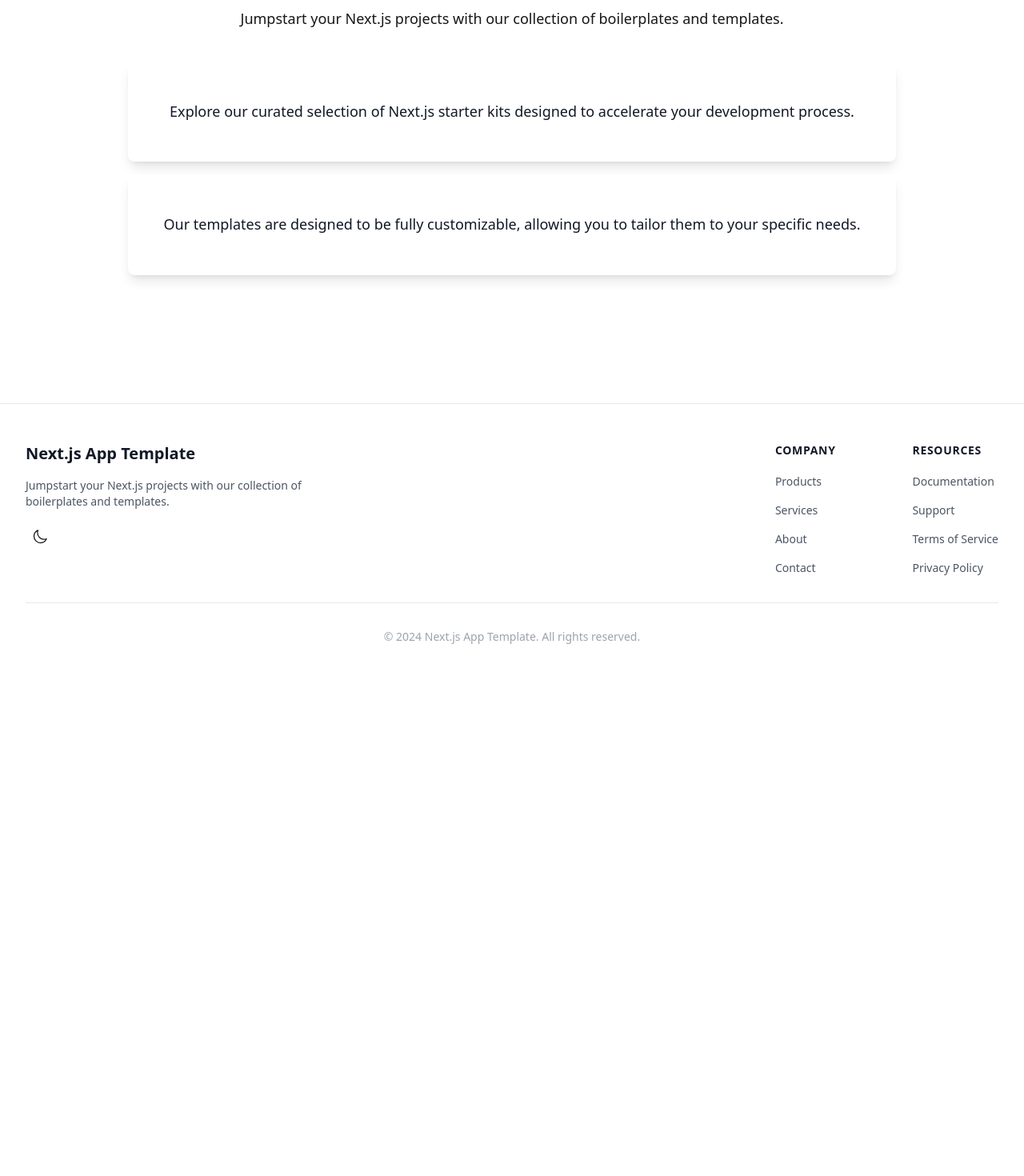
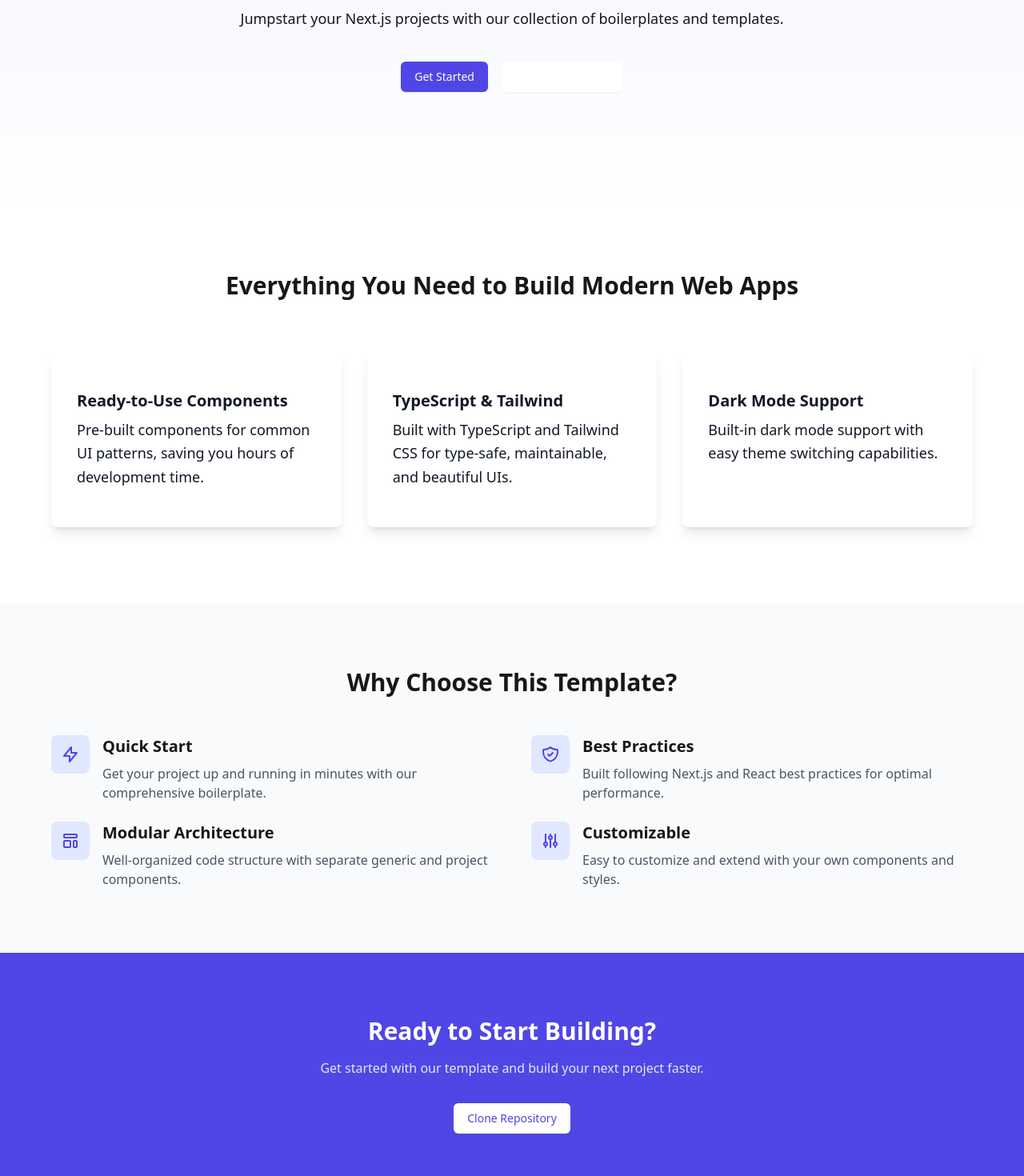
Before and after one commit to KenanBek/nextjs-app-template, a Next.js app: page / in a window 1280 px wide. Shown: the part 360-1830 px from the top of the page at 80% size. Before the commit the page ends 1214 px from the top, so only its background shows below. Built offline with nearby package versions, Linux system fonts and the light colour scheme.

Commit message:
Landing page

```diff
--- a/app/page.tsx
+++ b/app/page.tsx
@@ -1,21 +1,132 @@
 import InfoBox from "@/components/generic/InfoBox";
 import PageHeader from "@/components/generic/PageHeader";
+import CTAButton from "@/components/generic/CTAButton";
 import appConfig from "@/config/app.config";
 
 export default function HomePage() {
   return (
-    <main className="flex flex-col items-center justify-center text-center gap-12 px-8 py-24">
+    <main className="flex flex-col items-center justify-center">
+      {/* Hero Section */}
+      <section className="w-full py-24 px-8 bg-gradient-to-b from-indigo-50 to-white dark:from-gray-900 dark:to-gray-800">
+        <div className="max-w-4xl mx-auto text-center">
           <PageHeader
             title={appConfig.title}
             description={appConfig.description}
           >
-        <InfoBox>
-          Explore our curated selection of Next.js starter kits designed to accelerate your development process.
+            <div className="flex gap-4 justify-center mt-8">
+              <CTAButton href="https://github.com/KenanBek/nextjs-app-template">
+                Get Started
+              </CTAButton>
+              <CTAButton
+                href="/components"
+                className="bg-white text-indigo-600 hover:bg-gray-50 dark:bg-gray-800 dark:text-white dark:hover:bg-gray-700"
+              >
+                View Components
+              </CTAButton>
+            </div>
+          </PageHeader>
+        </div>
+      </section>
+
+      {/* Features Section */}
+      <section className="w-full py-20 px-8 bg-white dark:bg-gray-800">
+        <div className="max-w-6xl mx-auto">
+          <h2 className="text-3xl font-bold text-center mb-12">
+            Everything You Need to Build Modern Web Apps
+          </h2>
+          <div className="grid md:grid-cols-3 gap-8">
+            <InfoBox className="!text-left">
+              <h3 className="text-xl font-semibold mb-2">Ready-to-Use Components</h3>
+              <p>Pre-built components for common UI patterns, saving you hours of development time.</p>
             </InfoBox>
-        <InfoBox>
-          Our templates are designed to be fully customizable, allowing you to tailor them to your specific needs.
+            <InfoBox className="!text-left">
+              <h3 className="text-xl font-semibold mb-2">TypeScript & Tailwind</h3>
+              <p>Built with TypeScript and Tailwind CSS for type-safe, maintainable, and beautiful UIs.</p>
             </InfoBox>
-      </PageHeader>
+            <InfoBox className="!text-left">
+              <h3 className="text-xl font-semibold mb-2">Dark Mode Support</h3>
+              <p>Built-in dark mode support with easy theme switching capabilities.</p>
+            </InfoBox>
+          </div>
+        </div>
+      </section>
+
+      {/* Benefits Section */}
+      <section className="w-full py-20 px-8 bg-gray-50 dark:bg-gray-900">
+        <div className="max-w-6xl mx-auto">
+          <h2 className="text-3xl font-bold text-center mb-12">
+            Why Choose This Template?
+          </h2>
+          <div className="grid md:grid-cols-2 gap-12">
+            <div className="space-y-6">
+              <div className="flex gap-4">
+                <div className="flex-shrink-0 w-12 h-12 rounded-lg bg-indigo-100 dark:bg-indigo-900 flex items-center justify-center">
+                  <svg className="w-6 h-6 text-indigo-600 dark:text-indigo-400" fill="none" stroke="currentColor" viewBox="0 0 24 24">
+                    <path strokeLinecap="round" strokeLinejoin="round" strokeWidth={2} d="M13 10V3L4 14h7v7l9-11h-7z" />
+                  </svg>
+                </div>
+                <div>
+                  <h3 className="text-xl font-semibold mb-2">Quick Start</h3>
+                  <p className="text-gray-600 dark:text-gray-300">Get your project up and running in minutes with our comprehensive boilerplate.</p>
+                </div>
+              </div>
+              <div className="flex gap-4">
+                <div className="flex-shrink-0 w-12 h-12 rounded-lg bg-indigo-100 dark:bg-indigo-900 flex items-center justify-center">
+                  <svg className="w-6 h-6 text-indigo-600 dark:text-indigo-400" fill="none" stroke="currentColor" viewBox="0 0 24 24">
+                    <path strokeLinecap="round" strokeLinejoin="round" strokeWidth={2} d="M4 5a1 1 0 011-1h14a1 1 0 011 1v2a1 1 0 01-1 1H5a1 1 0 01-1-1V5zM4 13a1 1 0 011-1h6a1 1 0 011 1v6a1 1 0 01-1 1H5a1 1 0 01-1-1v-6zM16 13a1 1 0 011-1h2a1 1 0 011 1v6a1 1 0 01-1 1h-2a1 1 0 01-1-1v-6z" />
+                  </svg>
+                </div>
+                <div>
+                  <h3 className="text-xl font-semibold mb-2">Modular Architecture</h3>
+                  <p className="text-gray-600 dark:text-gray-300">Well-organized code structure with separate generic and project components.</p>
+                </div>
+              </div>
+            </div>
+            <div className="space-y-6">
+              <div className="flex gap-4">
+                <div className="flex-shrink-0 w-12 h-12 rounded-lg bg-indigo-100 dark:bg-indigo-900 flex items-center justify-center">
+                  <svg className="w-6 h-6 text-indigo-600 dark:text-indigo-400" fill="none" stroke="currentColor" viewBox="0 0 24 24">
+                    <path strokeLinecap="round" strokeLinejoin="round" strokeWidth={2} d="M9 12l2 2 4-4m5.618-4.016A11.955 11.955 0 0112 2.944a11.955 11.955 0 01-8.618 3.04A12.02 12.02 0 003 9c0 5.591 3.824 10.29 9 11.622 5.176-1.332 9-6.03 9-11.622 0-1.042-.133-2.052-.382-3.016z" />
+                  </svg>
+                </div>
+                <div>
+                  <h3 className="text-xl font-semibold mb-2">Best Practices</h3>
+                  <p className="text-gray-600 dark:text-gray-300">Built following Next.js and React best practices for optimal performance.</p>
+                </div>
+              </div>
+              <div className="flex gap-4">
+                <div className="flex-shrink-0 w-12 h-12 rounded-lg bg-indigo-100 dark:bg-indigo-900 flex items-center justify-center">
+                  <svg className="w-6 h-6 text-indigo-600 dark:text-indigo-400" fill="none" stroke="currentColor" viewBox="0 0 24 24">
+                    <path strokeLinecap="round" strokeLinejoin="round" strokeWidth={2} d="M12 6V4m0 2a2 2 0 100 4m0-4a2 2 0 110 4m-6 8a2 2 0 100-4m0 4a2 2 0 110-4m0 4v2m0-6V4m6 6v10m6-2a2 2 0 100-4m0 4a2 2 0 110-4m0 4v2m0-6V4" />
+                  </svg>
+                </div>
+                <div>
+                  <h3 className="text-xl font-semibold mb-2">Customizable</h3>
+                  <p className="text-gray-600 dark:text-gray-300">Easy to customize and extend with your own components and styles.</p>
+                </div>
+              </div>
+            </div>
+          </div>
+        </div>
+      </section>
+
+      {/* CTA Section */}
+      <section className="w-full py-20 px-8 bg-indigo-600 dark:bg-indigo-900">
+        <div className="max-w-4xl mx-auto text-center">
+          <h2 className="text-3xl font-bold text-white mb-4">
+            Ready to Start Building?
+          </h2>
+          <p className="text-indigo-100 mb-8">
+            Get started with our template and build your next project faster.
+          </p>
+          <CTAButton
+            href="https://github.com/KenanBek/nextjs-app-template"
+            className="!bg-white !text-indigo-600 hover:!bg-indigo-50 dark:!bg-white dark:!text-indigo-600 dark:hover:!bg-indigo-50"
+          >
+            Clone Repository
+          </CTAButton>
+        </div>
+      </section>
     </main>
   );
 }
```
Also changed, not shown: components/generic/CTAButton.tsx (line endings or trailing spaces). Lines whose indentation alone changed are shown as unchanged.
